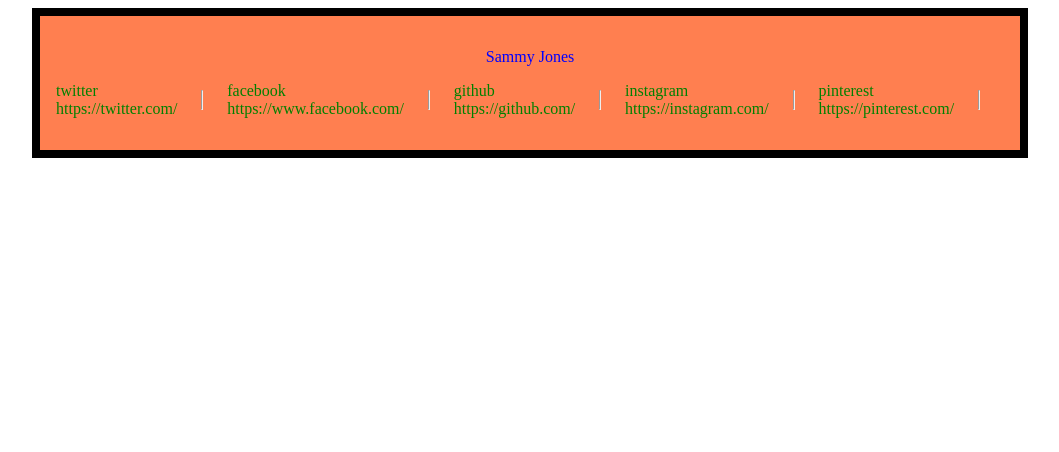
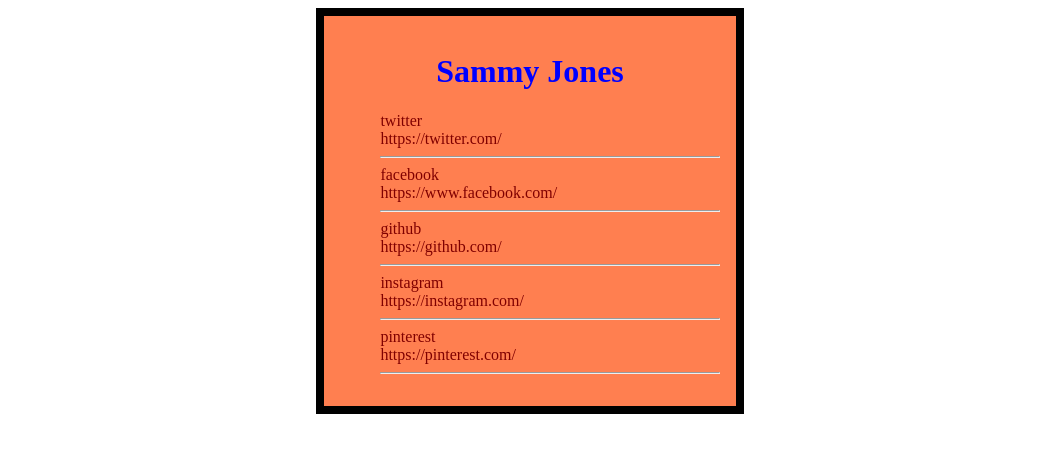
Before and after one commit to bvasilop/JSON-to-HTML-exercise, a plain HTML site: page index.html in a window 1280 px wide. Shown: the whole page, without its empty margins (110-1169 px from the left). Drawn offline with Linux system fonts and the light colour scheme.

Commit message:
added wrapper and lists

```diff
--- a/index.html
+++ b/index.html
@@ -9,9 +9,13 @@
     <title>Document</title>
   </head>
   <body>
+    <div class="wrapper">
       <div class="container">
-            <p class="username"></p>
-            <p class="social-media"></p>
+        <h1 class="username"></h1>
+        <ul>
+          <li class="social-media"></li>
+        </ul>
+      </div>
     </div>
   </body>
 </html>
--- a/styles.css
+++ b/styles.css
@@ -1,10 +1,15 @@
-body {
+.wrapper {
+  display: flex;
+  justify-content: center;
+}
+
+h1 {
   display: flex;
   justify-content: center;
 }
 .container {
   border: 0.5rem solid black;
-    width: 75%;
+  width: 30%;
   background-color: coral;
   padding: 1rem;
 }
@@ -15,7 +20,6 @@ body {
   color: blue;
 }
 .social-media {
-    display: flex;
-    justify-content: space-between;
-    color: green;
+  list-style: none;
+  color: maroon;
 }
```
Lines whose indentation alone changed are shown as unchanged.
